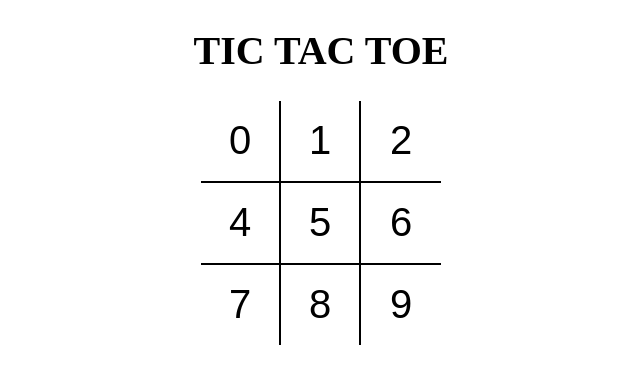
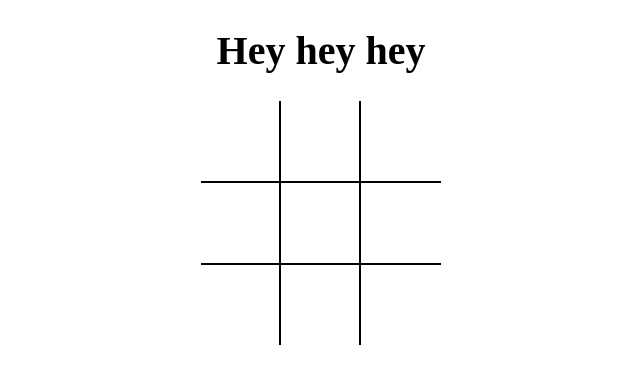
Before and after one commit to ineerajsharma/tic-tac-toe, a React (Vite) app: page / in a window 1280 px wide. Shown: the top 384 px of the page, without its empty margins (319-959 px from the left). Built offline with nearby package versions, Linux system fonts and the light colour scheme; the HTML template or start-up script is replaced by a standard one.

Commit message:
Addded board.js and react events

```diff
--- a/src/App.jsx
+++ b/src/App.jsx
@@ -6,7 +6,7 @@
 const App = () => {
   return (
     <div className="app">
-      <h1>TIC TAC TOE</h1>
+      <h1>Hey hey hey</h1>
       <Board />
     </div>
   );
--- a/src/components/Board.jsx
+++ b/src/components/Board.jsx
@@ -1,24 +1,50 @@
-import React from 'react';
+import React, { useState } from 'react';
 import Square from './Square';
 
 const Board = () => {
+  const [board, setBoard] = useState(Array(9).fill(null));
+  const [isXNext, setIsXNext] = useState(false);
+
+  const handleSquareClick = position => {
+    if (board[position]) {
+      return;
+    }
+    setBoard(prev => {
+      return prev.map((square, pos) => {
+        if (pos === position) {
+          return isXNext ? 'X' : '0';
+        }
+        return square;
+      });
+    });
+
+    setIsXNext(prev => !prev);
+  };
+
+  const renderSquare = position => {
+    return (
+      <Square
+        value={board[position]}
+        onClick={() => handleSquareClick(position)}
+      />
+    );
+  };
   return (
     <div className="board">
       <div className="board-row">
-        <Square value={0} />
-        <Square value={1} />
-        <Square value={2} />
-      </div>
-
-      <div className="board-row">
-        <Square value={4} />
-        <Square value={5} />
-        <Square value={6} />
+        {renderSquare(0)}
+        {renderSquare(1)}
+        {renderSquare(2)}
       </div>
       <div className="board-row">
-        <Square value={7} />
-        <Square value={8} />
-        <Square value={9} />
+        {renderSquare(3)}
+        {renderSquare(4)}
+        {renderSquare(5)}
+      </div>
+      <div className="board-row">
+        {renderSquare(6)}
+        {renderSquare(7)}
+        {renderSquare(8)}
       </div>
     </div>
   );
--- a/src/components/Square.jsx
+++ b/src/components/Square.jsx
@@ -1,8 +1,8 @@
 import React from 'react';
 
-const Square = ({ value }) => {
+const Square = ({ value, onClick }) => {
   return (
-    <button type="button" className="square">
+    <button type="button" className="square" onClick={onClick}>
       {value}
     </button>
   );
```
